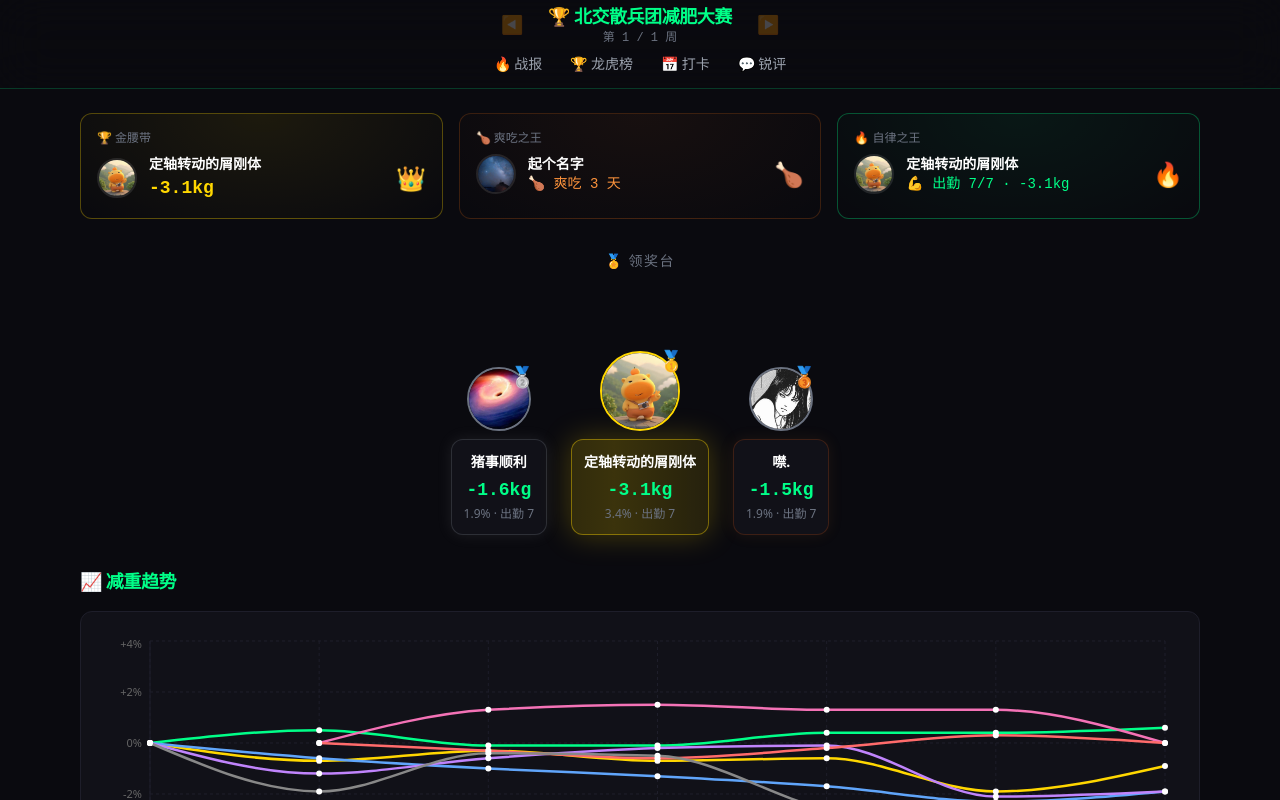
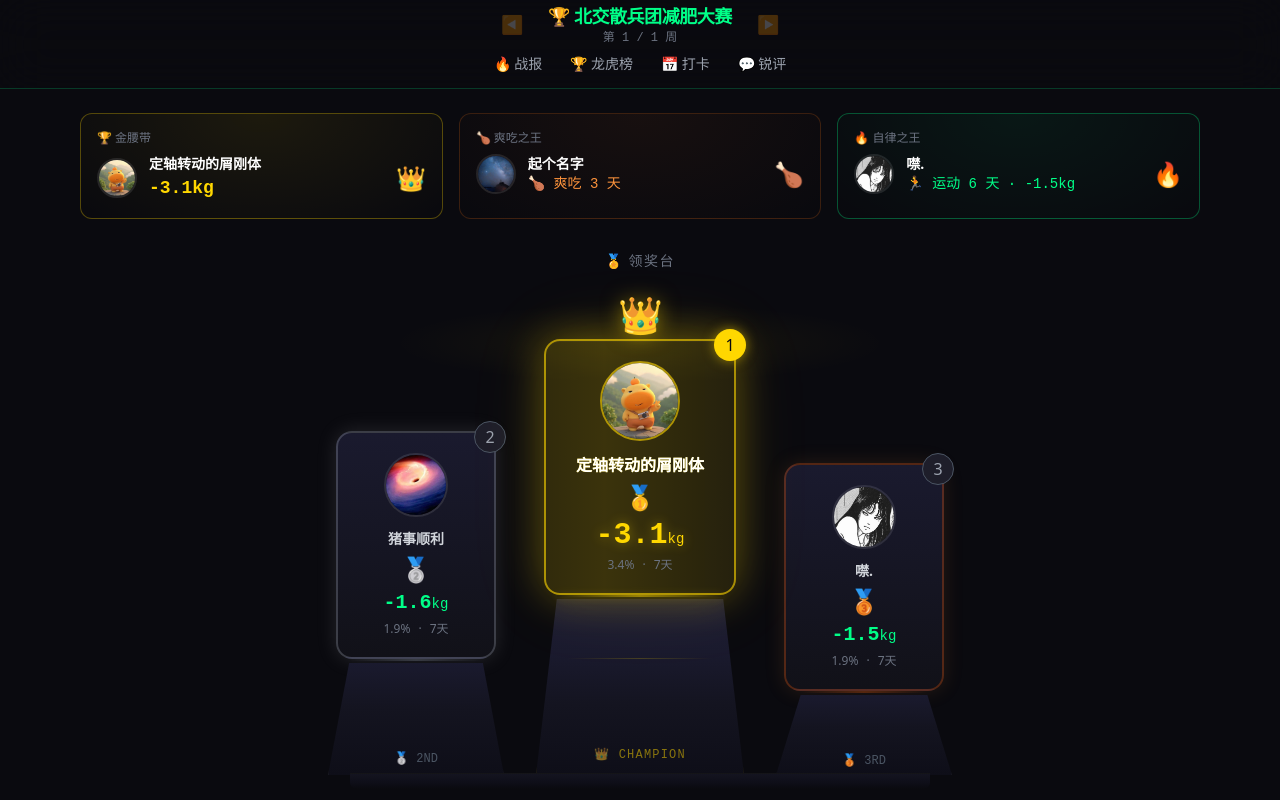
Before and after one commit to Latrell233/diet-contest, a React (Vite) app: page / in a window 1280 px wide. Shown: the top 800 px of the page. Built offline with nearby package versions, Linux system fonts and the light colour scheme; the HTML template or start-up script is replaced by a standard one.

Commit message:
feat: luxury podium, exercise-based disciplined king, exercise column

```diff
--- a/src/App.tsx
+++ b/src/App.tsx
@@ -42,7 +42,6 @@ function App() {
           champion={champion}
           bingeKing={bingeKing}
           disciplined={disciplined}
-          totalDays={trendWeeks.length * 7}
         />
 
         <Podium leaderboard={leaderboard} />
--- a/src/components/HeroStats.tsx
+++ b/src/components/HeroStats.tsx
@@ -4,7 +4,6 @@ interface HeroStatsProps {
   champion: LeaderboardEntry | null
   bingeKing: LeaderboardEntry | null
   disciplined: LeaderboardEntry | null
-  totalDays: number
 }
 
 function StatCard({
@@ -12,13 +11,11 @@ function StatCard({
   label,
   entry,
   accent,
-  totalDays,
 }: {
   emoji: string
   label: string
   entry: LeaderboardEntry | null
   accent: 'gold' | 'orange' | 'green'
-  totalDays: number
 }) {
   if (!entry) return null
 
@@ -61,7 +58,7 @@ function StatCard({
           )}
           {accent === 'green' && (
             <div className="text-sm text-neon-green font-mono">
-              💪 出勤 {entry.attendance}/{totalDays}
+              🏃 运动 {entry.exerciseCount} 天
               {entry.weightLoss > 0 && ` · -${entry.weightLoss.toFixed(1)}kg`}
             </div>
           )}
@@ -72,13 +69,13 @@ function StatCard({
   )
 }
 
-export default function HeroStats({ champion, bingeKing, disciplined, totalDays }: HeroStatsProps) {
+export default function HeroStats({ champion, bingeKing, disciplined }: HeroStatsProps) {
   return (
     <section id="hero" className="max-w-6xl mx-auto px-4 pt-6 pb-8">
       <div className="grid grid-cols-1 md:grid-cols-3 gap-4">
-        <StatCard emoji="👑" label="🏆 金腰带" entry={champion} accent="gold" totalDays={totalDays} />
-        <StatCard emoji="🍗" label="🍗 爽吃之王" entry={bingeKing} accent="orange" totalDays={totalDays} />
-        <StatCard emoji="🔥" label="🔥 自律之王" entry={disciplined} accent="green" totalDays={totalDays} />
+        <StatCard emoji="👑" label="🏆 金腰带" entry={champion} accent="gold"  />
+        <StatCard emoji="🍗" label="🍗 爽吃之王" entry={bingeKing} accent="orange"  />
+        <StatCard emoji="🔥" label="🔥 自律之王" entry={disciplined} accent="green"  />
       </div>
     </section>
   )
--- a/src/components/Podium.tsx
+++ b/src/components/Podium.tsx
@@ -7,51 +7,98 @@ interface PodiumProps {
 function PodiumCard({
   entry,
   rank,
-  height,
 }: {
   entry: LeaderboardEntry
   rank: 1 | 2 | 3
-  height: string
 }) {
-  const medals = { 1: '🥇', 2: '🥈', 3: '🥉' } as const
-  const glows = {
-    1: 'shadow-[0_0_30px_rgba(255,215,0,0.25)] gold-shimmer border-neon-gold/40',
-    2: 'shadow-[0_0_15px_rgba(192,192,192,0.10)] border-gray-400/20',
-    3: 'shadow-[0_0_15px_rgba(205,127,50,0.10)] border-orange-600/20',
+  const medals = { 1: '🥇', 2: '🥈', 3: '🥉' }
+
+  // 冠军卡：放大 + 厚金边 + 皇冠
+  const isChampion = rank === 1
+
+  const cardSize = isChampion
+    ? 'w-36 md:w-48'
+    : 'w-28 md:w-40'
+
+  const borderGlow = {
+    1: 'border-[#ffd700]/60 shadow-[0_0_40px_rgba(255,215,0,0.3),0_0_80px_rgba(255,215,0,0.1)] gold-shimmer',
+    2: 'border-gray-400/30 shadow-[0_0_20px_rgba(192,192,192,0.15)]',
+    3: 'border-orange-600/30 shadow-[0_0_20px_rgba(205,127,50,0.15)]',
   }
 
-  const avatarSize = rank === 1 ? 'w-14 h-14 md:w-20 md:h-20' : 'w-12 h-12 md:w-16 md:h-16'
+  return (
+    <div className={`flex flex-col items-center ${isChampion ? '-mt-2' : ''}`}>
+      {/* 皇冠：冠军专属 */}
+      {isChampion && (
+        <div className="text-3xl md:text-4xl mb-1 drop-shadow-[0_0_10px_rgba(255,215,0,0.5)]">
+          👑
+        </div>
+      )}
 
-  return (
-    <div className={`flex flex-col items-center justify-end ${height}`}>
-      <div className="relative mb-2">
+      {/* 卡片 */}
+      <div
+        className={`${cardSize} rounded-2xl border-2 ${borderGlow[rank]}
+                    bg-[linear-gradient(180deg,#1a1a2e_0%,#111118_100%)]
+                    p-3 md:p-5 text-center relative
+                    transition-transform duration-300
+                    ${isChampion ? 'scale-110 md:scale-100 z-10' : 'z-0'}`}
+        style={
+          isChampion
+            ? {
+                boxShadow:
+                  '0 0 40px rgba(255,215,0,0.3), 0 0 80px rgba(255,215,0,0.1), inset 0 1px 0 rgba(255,255,255,0.03)',
+              }
+            : undefined
+        }
+      >
+        {/* 排名徽章 */}
+        <div
+          className={`absolute -top-3 -right-3 w-7 h-7 md:w-8 md:h-8 rounded-full flex items-center justify-center text-sm md:text-base
+                      ${isChampion ? 'bg-[#ffd700] text-[#0a0a0f] shadow-[0_0_12px_rgba(255,215,0,0.5)]' : 'bg-[#1e1e2a] text-gray-400 border border-gray-600'}`}
+        >
+          {rank}
+        </div>
+
+        {/* 头像 */}
         <img
           src={entry.avatar}
           alt={entry.nickname}
-          className={`rounded-full object-cover border-2 ${avatarSize} ${
-            rank === 1 ? 'border-neon-gold' : 'border-gray-500'
+          className={`rounded-full object-cover mx-auto mb-2 md:mb-3 border-2
+                      ${isChampion ? 'w-16 h-16 md:w-20 md:h-20 border-[#ffd700]/60' : 'w-12 h-12 md:w-16 md:h-16 border-white/10'}`}
+        />
+
+        {/* 昵称 */}
+        <div
+          className={`font-bold truncate ${
+            isChampion
+              ? 'text-white text-sm md:text-base bg-gradient-to-r from-[#ffd700] to-[#ffed4a] bg-clip-text text-transparent'
+              : 'text-gray-300 text-xs md:text-sm'
           }`}
-        />
-        <span className="absolute -top-1 -right-1 text-base md:text-xl">
-          {medals[rank]}
-        </span>
-      </div>
-
-      <div
-        className={`w-full max-w-[140px] md:max-w-[180px] rounded-xl ${glows[rank]} bg-[#111118] border p-2 md:p-3 text-center`}
-      >
-        <div className="text-xs md:text-sm font-bold text-white truncate">
+        >
           {entry.nickname}
         </div>
-        <div className="text-sm md:text-lg font-black font-mono text-neon-green mt-1">
+
+        {/* 奖牌 */}
+        <div className="text-xl md:text-2xl my-0.5 md:my-1">{medals[rank]}</div>
+
+        {/* 减重数字 */}
+        <div
+          className={`font-black font-mono ${
+            isChampion
+              ? 'text-xl md:text-3xl text-[#ffd700] drop-shadow-[0_0_6px_rgba(255,215,0,0.4)]'
+              : 'text-lg md:text-xl text-neon-green'
+          }`}
+        >
           {entry.weightLoss > 0 ? '-' : ''}
-          {entry.weightLoss.toFixed(1)}kg
+          {entry.weightLoss.toFixed(1)}
+          <span className="text-xs md:text-sm font-normal">kg</span>
         </div>
-        <div className="text-[10px] md:text-xs text-gray-500 mt-0.5">
-          {entry.weightLossPercent.toFixed(1)}% ·{' '}
-          <span className="hidden md:inline">出勤 </span>
-          {entry.attendance}
-          <span className="md:hidden">天</span>
+
+        {/* 副信息 */}
+        <div className="text-[10px] md:text-xs text-gray-500 mt-0.5 md:mt-1 space-x-2">
+          <span>{entry.weightLossPercent.toFixed(1)}%</span>
+          <span>·</span>
+          <span>{entry.attendance}天</span>
         </div>
       </div>
     </div>
@@ -63,14 +110,112 @@ export default function Podium({ leaderboard }: PodiumProps) {
   const [first, second, third] = leaderboard
 
   return (
-    <section className="max-w-6xl mx-auto px-4 pb-8">
-      <h2 className="text-center text-xs md:text-sm text-gray-500 mb-4 md:mb-6 tracking-widest uppercase">
+    <section className="max-w-6xl mx-auto px-4 pb-10">
+      {/* 标题 */}
+      <h2 className="text-center text-xs md:text-sm text-gray-500 mb-6 md:mb-8 tracking-widest uppercase">
         🏅 领奖台
       </h2>
-      <div className="flex items-end justify-center gap-2 md:gap-6">
-        <PodiumCard entry={second} rank={2} height="h-[140px] md:h-[180px]" />
-        <PodiumCard entry={first} rank={1} height="h-[190px] md:h-[240px]" />
-        <PodiumCard entry={third} rank={3} height="h-[110px] md:h-[150px]" />
+
+      {/* 聚光灯 + 领奖台区域 */}
+      <div className="relative">
+        {/* 聚光灯背景 */}
+        <div
+          className="absolute top-0 left-1/2 -translate-x-1/2 w-[300px] md:w-[500px] h-[60px] md:h-[80px]"
+          style={{
+            background:
+              'radial-gradient(ellipse at center, rgba(255,215,0,0.06) 0%, transparent 70%)',
+          }}
+        />
+
+        {/* 三列：卡牌 + 台座 */}
+        <div className="flex items-end justify-center gap-2 md:gap-8 relative z-10">
+          {/* 🥈 亚军 */}
+          <div className="flex flex-col items-center">
+            <PodiumCard entry={second} rank={2} />
+            {/* 台座 */}
+            <div className="relative w-32 md:w-44">
+              <div
+                className="w-full h-20 md:h-28 mt-1"
+                style={{
+                  background:
+                    'linear-gradient(180deg, #1a1a2e 0%, #141420 40%, #0e0e18 100%)',
+                  clipPath: 'polygon(12% 0%, 88% 0%, 100% 100%, 0% 100%)',
+                  borderLeft: '1px solid rgba(255,255,255,0.04)',
+                  borderRight: '1px solid rgba(255,255,255,0.04)',
+                }}
+              />
+              {/* 台座顶部银线 */}
+              <div className="absolute top-0 left-[12%] right-[12%] h-[2px] bg-gradient-to-r from-transparent via-gray-500/40 to-transparent" />
+              {/* 台座标签 */}
+              <div className="absolute bottom-2 left-1/2 -translate-x-1/2 text-[10px] md:text-xs text-gray-600 font-mono">
+                🥈 2ND
+              </div>
+            </div>
+          </div>
+
+          {/* 🥇 冠军 */}
+          <div className="flex flex-col items-center">
+            <PodiumCard entry={first} rank={1} />
+            {/* 台座 — 最高 */}
+            <div className="relative w-36 md:w-52">
+              <div
+                className="w-full h-32 md:h-44 mt-1"
+                style={{
+                  background:
+                    'linear-gradient(180deg, #1e1e35 0%, #1a1a2e 30%, #141420 60%, #0e0e18 100%)',
+                  clipPath: 'polygon(10% 0%, 90% 0%, 100% 100%, 0% 100%)',
+                  borderLeft: '1px solid rgba(255,215,0,0.08)',
+                  borderRight: '1px solid rgba(255,215,0,0.08)',
+                }}
+              />
+              {/* 台座顶部金线 */}
+              <div className="absolute top-0 left-[10%] right-[10%] h-[2px] bg-gradient-to-r from-transparent via-[#ffd700]/50 to-transparent shadow-[0_0_8px_rgba(255,215,0,0.3)]" />
+              {/* 台座中间装饰线 */}
+              <div className="absolute top-[35%] left-[15%] right-[15%] h-[1px] bg-gradient-to-r from-transparent via-[#ffd700]/20 to-transparent" />
+              {/* 台座标签 */}
+              <div className="absolute bottom-3 left-1/2 -translate-x-1/2 text-[10px] md:text-xs text-[#ffd700]/50 font-mono tracking-widest">
+                👑 CHAMPION
+              </div>
+            </div>
+          </div>
+
+          {/* 🥉 季军 */}
+          <div className="flex flex-col items-center">
+            <PodiumCard entry={third} rank={3} />
+            {/* 台座 — 最矮 */}
+            <div className="relative w-32 md:w-44">
+              <div
+                className="w-full h-14 md:h-20 mt-1"
+                style={{
+                  background:
+                    'linear-gradient(180deg, #1a1a2e 0%, #141420 40%, #0e0e18 100%)',
+                  clipPath: 'polygon(14% 0%, 86% 0%, 100% 100%, 0% 100%)',
+                  borderLeft: '1px solid rgba(255,255,255,0.04)',
+                  borderRight: '1px solid rgba(255,255,255,0.04)',
+                }}
+              />
+              {/* 台座顶部铜线 */}
+              <div className="absolute top-0 left-[14%] right-[14%] h-[2px] bg-gradient-to-r from-transparent via-orange-600/30 to-transparent" />
+              {/* 台座标签 */}
+              <div className="absolute bottom-1.5 left-1/2 -translate-x-1/2 text-[10px] md:text-xs text-gray-600 font-mono">
+                🥉 3RD
+              </div>
+            </div>
+          </div>
+        </div>
+
+        {/* 底座横条 */}
+        <div className="relative z-10 -mt-0.5 mx-auto max-w-[340px] md:max-w-[580px]">
+          <div
+            className="h-3 md:h-4 w-full"
+            style={{
+              background:
+                'linear-gradient(180deg, #141420 0%, #0e0e18 60%, #0a0a0f 100%)',
+              borderRadius: '0 0 6px 6px',
+              borderTop: '1px solid rgba(255,255,255,0.04)',
+            }}
+          />
+        </div>
       </div>
     </section>
   )
--- a/src/hooks/useWeekData.ts
+++ b/src/hooks/useWeekData.ts
@@ -28,12 +28,14 @@ export function useWeekData(week: number) {
     // 累计数据：合并 week 1 → week N 的所有打卡记录
     const cumulativeRecords = new Map<string, { weight: number; date: string }[]>()
     const bingeCounts = new Map<string, number>()
+    const exerciseCounts = new Map<string, number>()
 
     for (let i = 0; i <= weekIndex; i++) {
       allWeeks[i].participants.forEach(wp => {
         if (!cumulativeRecords.has(wp.uid)) {
           cumulativeRecords.set(wp.uid, [])
           bingeCounts.set(wp.uid, 0)
+          exerciseCounts.set(wp.uid, 0)
         }
         wp.dailyRecords.forEach(r => {
           if (r.weight !== null) {
@@ -44,6 +46,10 @@ export function useWeekData(week: number) {
           }
           if (r.diet === '爽吃') {
             bingeCounts.set(wp.uid, (bingeCounts.get(wp.uid) ?? 0) + 1)
+          }
+          // 运动：除了"未运动"以外都算
+          if (r.sport && r.sport !== '未运动') {
+            exerciseCounts.set(wp.uid, (exerciseCounts.get(wp.uid) ?? 0) + 1)
           }
         })
       })
@@ -81,6 +87,7 @@ export function useWeekData(week: number) {
           Math.round((weightLoss / profile.initialWeight) * 10000) / 100,
         attendance: records.length,
         bingeCount: bingeCounts.get(profile.uid) ?? 0,
+        exerciseCount: exerciseCounts.get(profile.uid) ?? 0,
         trend,
       }
     })
@@ -97,10 +104,11 @@ export function useWeekData(week: number) {
             .sort((a, b) => b.weightLoss - a.weightLoss)[0] ?? null
         : null
 
-    const maxAttendance = Math.max(...entries.map(e => e.attendance), 0)
+    // 自律之王：按运动天数排序，平局按减重
+    const maxExercise = Math.max(...entries.map(e => e.exerciseCount), 0)
     const disciplined =
       entries
-        .filter(e => e.attendance === maxAttendance)
+        .filter(e => e.exerciseCount === maxExercise)
         .sort((a, b) => b.weightLoss - a.weightLoss)[0] ?? null
 
     // 趋势图需要的数据：所有周到当前
--- a/src/types/index.ts
+++ b/src/types/index.ts
@@ -54,5 +54,6 @@ export interface LeaderboardEntry {
   weightLossPercent: number
   attendance: number
   bingeCount: number
+  exerciseCount: number
   trend: "down" | "up" | "flat"
 }
```
Also changed, not shown: src/components/LeaderboardTable.tsx (+30 -1 lines).
